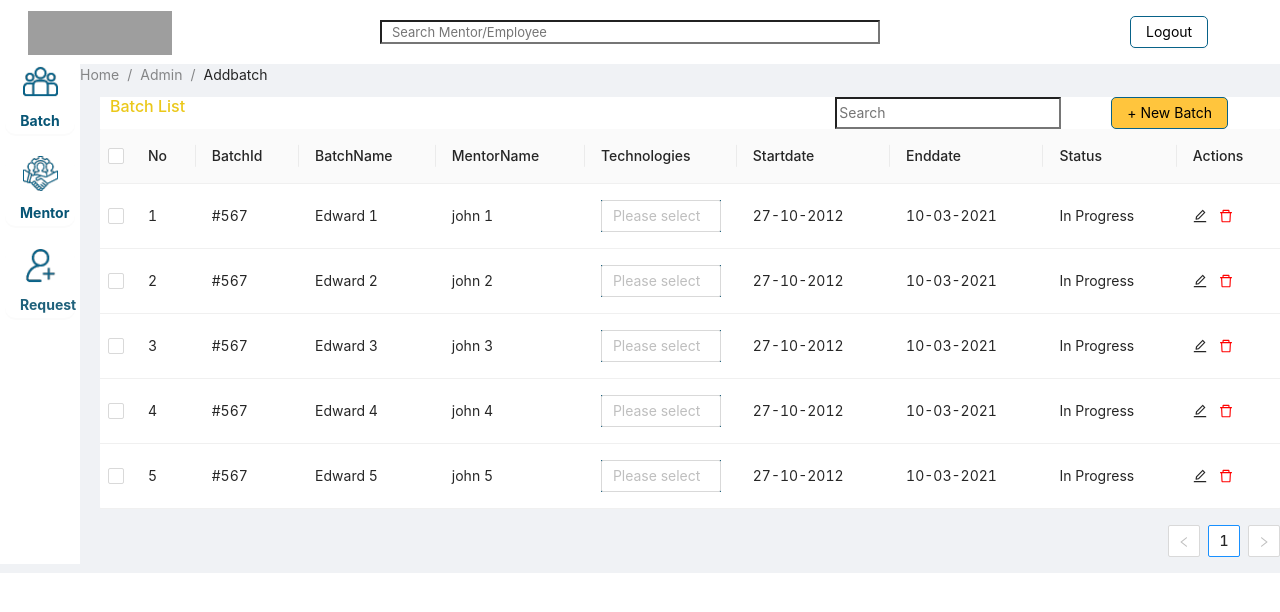
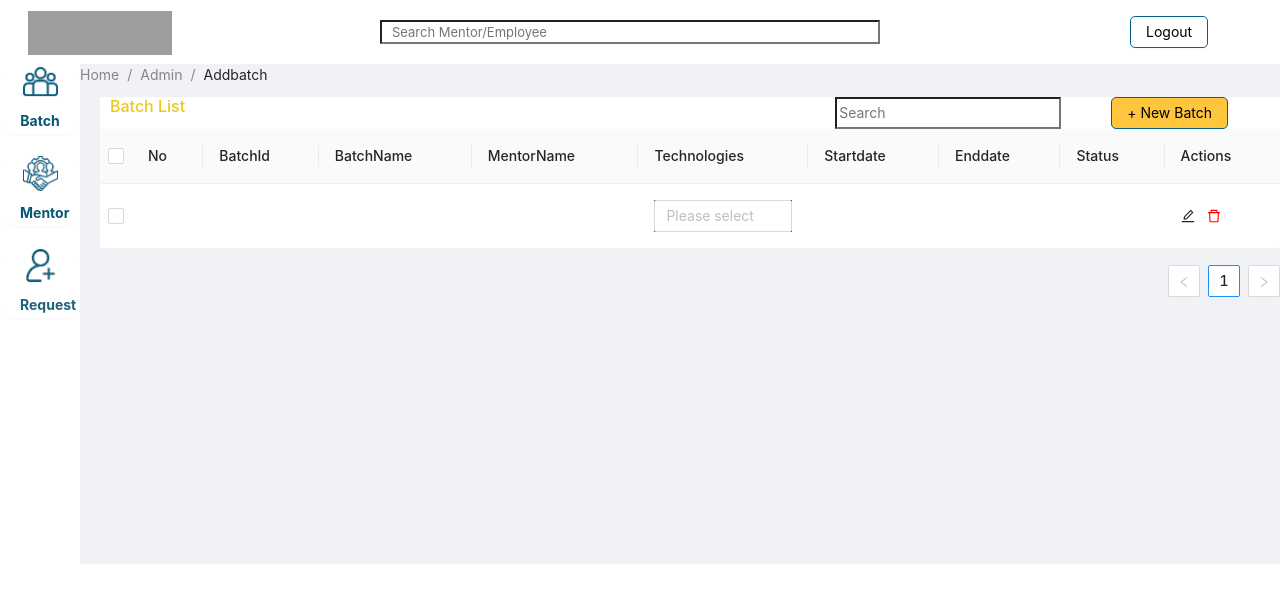
Before and after one commit to Ramyashree-SR/LMS_Front-End, a React (Create React App) app: page /admin/addbatch in a window 1280 px wide. Shown: the top 612 px of the page. Built offline with nearby package versions, Linux system fonts and the light colour scheme; grey boxes are pictures that could not be loaded.

Commit message:
updated new batch data

```diff
--- a/src/components/admin/AddBatch.js
+++ b/src/components/admin/AddBatch.js
@@ -46,8 +46,18 @@ const handleChange = (value) => {
   };
 
   const [isEditing, setIsEditing] = useState(false);
-  const [editingBatch, setEditingBatch] = useState(null);
-  const [dataSource, setDataSource] = useState([]);
+  const [editingStudent, setEditingStudent] = useState(null);
+  const [dataSource, setDataSource] = useState([
+    {
+    no:"",
+    batch_id:"",
+    batch_name:"",
+    mentor_name:"",
+    technologies:"",
+    Startdate:"",
+    enddate:""
+  },
+]);
   //   {
 
   //     No:"1",
@@ -133,12 +143,12 @@ const handleChange = (value) => {
           <>
             <EditOutlined
               onClick={() => {
-                onEditBatch(record);
+                onEditStudent(record);
               }}
             />
             <DeleteOutlined
               onClick={() => {
-                onDeleteBatch(record);
+                onDeleteStudent(record);
               }}
               style={{ color: "red", marginLeft: 12 }}
             />
@@ -147,26 +157,40 @@ const handleChange = (value) => {
       },
     },
   ];
-  const onDeleteBatch = (record) => {
+  const onAddStudent = () => {
+    const randomNumber = parseInt(Math.random() * 1000);
+    const newStudent = {
+      id: randomNumber,
+      batch_name: "Name " + randomNumber,
+      mentor_name: randomNumber + "Name",
+      technologies: "technologies " + randomNumber,
+      start_date:"date"+randomNumber,
+      end_date:"date"+randomNumber,
+    };
+    setDataSource((pre) => {
+      return [...pre, newStudent];
+    });
+  };
+  const onDeleteStudent = (record) => {
     Modal.confirm({
       title: "Are you sure, you want to delete this batch record?",
       okText: "Yes",
       okType: "danger",
       onOk: () => {
         setDataSource((pre) => {
-          return pre.filter((batch) => batch.id !== record.id);
+          return pre.filter((student) => student.id !== record.id);
         });
       },
     });
   };
-  const onEditBatch = (record) => {
+  const onEditStudent = (record) => {
     setIsEditing(true);
-    setEditingBatch({ ...record });
+    setEditingStudent({ ...record });
   };
 
   const resetEditing = () => {
     setIsEditing(false);
-    setEditingBatch(null);
+    setEditingStudent(null);
   };
 
   const data = [];
@@ -241,7 +265,7 @@ const handleChange = (value) => {
 
           <Button
             type="button"
-            onClick={showModal}
+            onClick={()=>{showModal();onAddStudent();}}
             style={{
               backgroundColor: "#ffc53d",
               color: "black",
@@ -282,7 +306,7 @@ const handleChange = (value) => {
                 />
               </Form.Item>
               <Form.Item label="Start Date">
-                <DatePicker />
+                <DatePicker style={{width:"100%"}} dateFormat='dd/mm/yyyy'/>
               </Form.Item>
               <Form.Item label="End Date">
                 <DatePicker />
@@ -295,55 +319,55 @@ const handleChange = (value) => {
         <Table
           rowSelection={rowSelection}
           columns={columns}
-          dataSource={data}
+          dataSource={dataSource}
           style={{marginLeft:"10px"}}
         />
 
-        <Modal
+        {/* <Modal
           title="Edit Student"
           visible={isEditing}
-          okText="Create"
+          okText="Save"
           onCancel={() => {
             resetEditing();
           }}
           onOk={() => {
             setDataSource((pre) => {
-              return pre.map((batch) => {
-                if (batch.id === editingBatch.id) {
-                  return editingBatch;
+              return pre.map((student) => {
+                if (student.id === editingStudent.id) {
+                  return editingStudent;
                 } else {
-                  return batch;
+                  return student;
                 }
               });
             });
             resetEditing();
           }}
         >
-          {/* <Input
-            value={editingStudent.BatchName}
+          <Input
+            value={editingStudent?.name}
             onChange={(e) => {
               setEditingStudent((pre) => {
-                return { ...pre, BatchName: e.target.value };
+                return { ...pre, name: e.target.value };
               });
             }}
           />
            <Input
-            value={editingStudent?.name}
+            value={editingStudent?.email}
             onChange={(e) => {
               setEditingStudent((pre) => {
-                return { ...pre, MentorName: e.target.value };
+                return { ...pre, email: e.target.value };
               });
             }}
           />
           <Input
-            value={editingStudent?.name}
+            value={editingStudent.address}
             onChange={(e) => {
               setEditingStudent((pre) => {
-                return { ...pre, Technologies: e.target.value };
+                return { ...pre, address: e.target.value };
               });
             }}
-          /> */}
-        </Modal>
+          />
+        </Modal> */}
 
 
         </Content>
```
